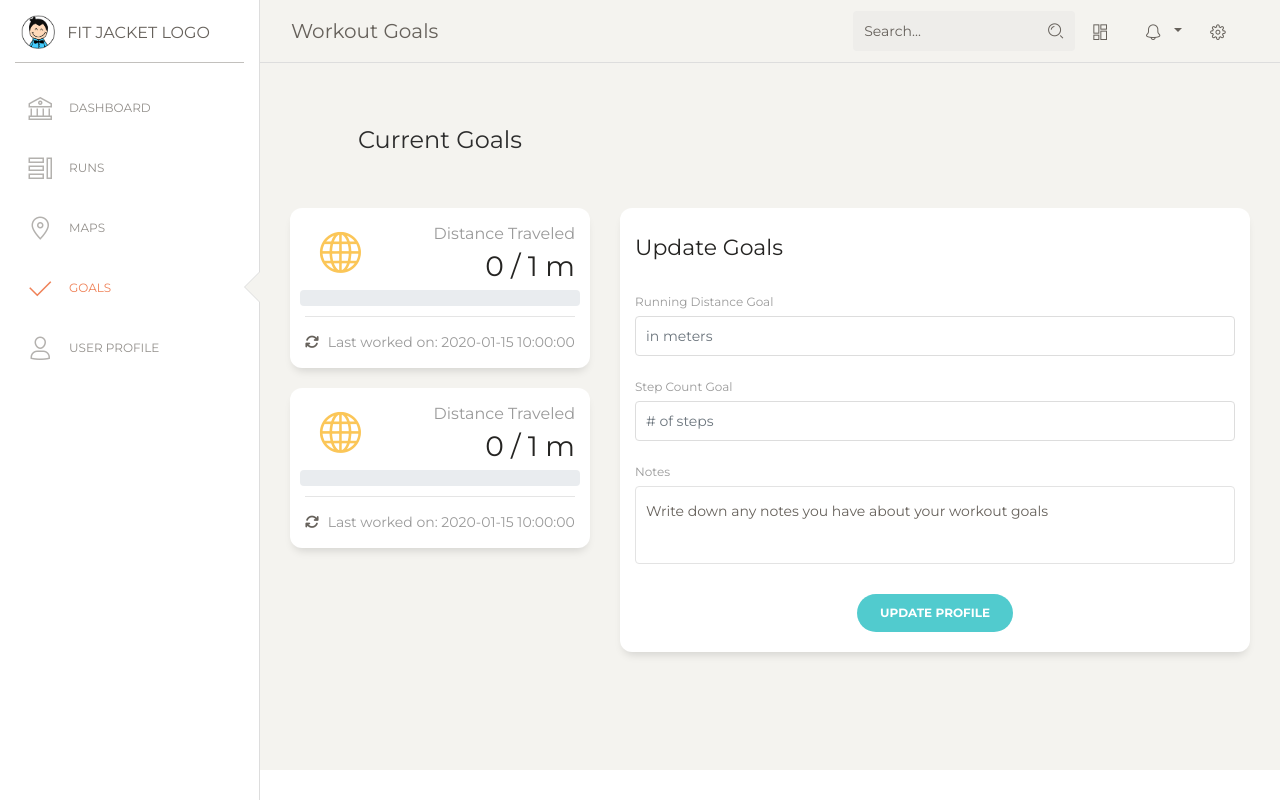
After one commit to Justinyu1618/fitjacket, a Flask app: page /goals in a window 1280 px wide. The commit adds this page. Run offline with Flask 2, Linux system fonts and the light colour scheme; tables that the repository leaves empty hold one stand-in row (values such as "Sample post"); some libraries are stand-ins or nearby versions.

Commit message:
added lotsa shit

```diff
--- a/web/app/__init__.py
+++ b/web/app/__init__.py
@@ -1,7 +1,7 @@
 from flask import Flask
 from flask_sqlalchemy import SQLAlchemy
 
-
+USER_ID = '1'
 application = None
 db = None
 
--- a/web/app/interface/views.py
+++ b/web/app/interface/views.py
@@ -2,8 +2,8 @@ from flask import Blueprint, render_template, request, jsonify, redirect, url_fo
 from app import db
 from flask_sqlalchemy import SQLAlchemy
 import datetime, os
-from app.models import Summary, Heart_Rate, Map
-from app.interface.utils import build_map
+from app.models import Summary, Heart_Rate, Map, Goal
+from app.interface.utils import build_map, get_stats, get_heart_rate_data, get_goal_stats
 
 USER_ID = '1'
 MAP_PATH = os.path.join(os.path.dirname(os.path.dirname(os.path.realpath(__file__))), 'templates/maps/map-%s.html')
@@ -20,7 +20,10 @@ def index():
 
 @interface_bp.route('/dashboard', methods=['GET'])
 def dashboard():
-	return render_template('dashboard.html')
+	stats = get_stats(USER_ID)
+	heart_rate_data = get_heart_rate_data(20)
+	print(f"HRD: {heart_rate_data}")
+	return render_template('dashboard.html', stats=stats, heart_rate_data=heart_rate_data)
 
 @interface_bp.route('/runs', methods=['GET'])
 def run_summaries():
@@ -52,7 +55,20 @@ def maps():
 	print('abouot to render')
 	return render_template('maps.html', urls=urls)
 
+@interface_bp.route('/goals', methods=['GET', 'POST'])
+def goals():
+	print(f"REQ: {request.form}")
+	if request.method == 'POST':
+		result = request.form.copy()
+		result['user_id'] = USER_ID
+		new_goal = Goal()
+		new_goal.populate(result)
+		db.session.add(new_goal)
+		db.session.commit()
 
+	stats = get_goal_stats(USER_ID)
+	print(f"GOAL: {stats}")
+	return render_template('goals.html', stats=stats)
 
 @interface_bp.route('/profile', methods=['GET'])
 def user_profile():
--- a/web/app/static/demo/demo.js
+++ b/web/app/static/demo/demo.js
@@ -14,6 +14,7 @@ demo = {
   },
 
   initDocChart: function() {
+    print($.getJSON('localhost:5000/api/charts-heart-rate?range=20'))
     chartColor = "#FFFFFF";
 
     ctx = document.getElementById('chartHours').getContext("2d");
@@ -21,34 +22,35 @@ demo = {
     myChart = new Chart(ctx, {
       type: 'line',
 
-      data: {
-        labels: ["Jan", "Feb", "Mar", "Apr", "May", "Jun", "Jul", "Aug", "Sep", "Oct"],
-        datasets: [{
-            borderColor: "#6bd098",
-            backgroundColor: "#6bd098",
-            pointRadius: 0,
-            pointHoverRadius: 0,
-            borderWidth: 3,
-            data: [300, 310, 316, 322, 330, 326, 333, 345, 338, 354]
-          },
-          {
-            borderColor: "#f17e5d",
-            backgroundColor: "#f17e5d",
-            pointRadius: 0,
-            pointHoverRadius: 0,
-            borderWidth: 3,
-            data: [320, 340, 365, 360, 370, 385, 390, 384, 408, 420]
-          },
-          {
-            borderColor: "#fcc468",
-            backgroundColor: "#fcc468",
-            pointRadius: 0,
-            pointHoverRadius: 0,
-            borderWidth: 3,
-            data: [370, 394, 415, 409, 425, 445, 460, 450, 478, 484]
-          }
-        ]
-      },
+      data: $.getJSON('localhost:5000/api/charts-heart-rate?range=20'),
+        //labels: ["Jan", "Feb", "Mar", "Apr", "May", "Jun", "Jul", "Aug", "Sep", "Oct"],
+
+      //   datasets: [{
+      //       borderColor: "#6bd098",
+      //       backgroundColor: "#6bd098",
+      //       pointRadius: 0,
+      //       pointHoverRadius: 0,
+      //       borderWidth: 3,
+      //       data: [300, 310, 316, 322, 330, 326, 333, 345, 338, 354]
+      //     },
+      //     {
+      //       borderColor: "#f17e5d",
+      //       backgroundColor: "#f17e5d",
+      //       pointRadius: 0,
+      //       pointHoverRadius: 0,
+      //       borderWidth: 3,
+      //       data: [320, 340, 365, 360, 370, 385, 390, 384, 408, 420]
+      //     },
+      //     {
+      //       borderColor: "#fcc468",
+      //       backgroundColor: "#fcc468",
+      //       pointRadius: 0,
+      //       pointHoverRadius: 0,
+      //       borderWidth: 3,
+      //       data: [370, 394, 415, 409, 425, 445, 460, 450, 478, 484]
+      //     }
+      //   ]
+      // },
       options: {
         legend: {
           display: false
@@ -102,34 +104,35 @@ demo = {
     myChart = new Chart(ctx, {
       type: 'line',
 
-      data: {
-        labels: ["Jan", "Feb", "Mar", "Apr", "May", "Jun", "Jul", "Aug", "Sep", "Oct"],
-        datasets: [{
-            borderColor: "#6bd098",
-            backgroundColor: "#6bd098",
-            pointRadius: 0,
-            pointHoverRadius: 0,
-            borderWidth: 3,
-            data: [300, 310, 316, 322, 330, 326, 333, 345, 338, 354]
-          },
-          {
-            borderColor: "#f17e5d",
-            backgroundColor: "#f17e5d",
-            pointRadius: 0,
-            pointHoverRadius: 0,
-            borderWidth: 3,
-            data: [320, 340, 365, 360, 370, 385, 390, 384, 408, 420]
-          },
-          {
-            borderColor: "#fcc468",
-            backgroundColor: "#fcc468",
-            pointRadius: 0,
-            pointHoverRadius: 0,
-            borderWidth: 3,
-            data: [370, 394, 415, 409, 425, 445, 460, 450, 478, 484]
-          }
-        ]
-      },
+      data: $.getJSON('localhost:5000/api/charts-heart-rate?range=20'),
+      // {
+      //   labels: ["Jan", "Feb", "Mar", "Apr", "May", "Jun", "Jul", "Aug", "Sep", "Oct"],
+      //   datasets: [{
+      //       borderColor: "#6bd098",
+      //       backgroundColor: "#6bd098",
+      //       pointRadius: 0,
+      //       pointHoverRadius: 0,
+      //       borderWidth: 3,
+      //       data: [300, 310, 316, 322, 330, 326, 333, 345, 338, 354]
+      //     },
+      //     {
+      //       borderColor: "#f17e5d",
+      //       backgroundColor: "#f17e5d",
+      //       pointRadius: 0,
+      //       pointHoverRadius: 0,
+      //       borderWidth: 3,
+      //       data: [320, 340, 365, 360, 370, 385, 390, 384, 408, 420]
+      //     },
+      //     {
+      //       borderColor: "#fcc468",
+      //       backgroundColor: "#fcc468",
+      //       pointRadius: 0,
+      //       pointHoverRadius: 0,
+      //       borderWidth: 3,
+      //       data: [370, 394, 415, 409, 425, 445, 460, 450, 478, 484]
+      //     }
+      //   ]
+      // },
       options: {
         legend: {
           display: false
@@ -284,6 +287,68 @@ demo = {
     });
   },
 
+  initHeartRateChart: function(heart_rate_data) {
+    chartColor = "#FFFFFF";
+    heart_rate_data = JSON.parse(heart_rate_data)
+    console.log(heart_rate_data);
+    ctx = document.getElementById('chartHours').getContext("2d");
+
+    var hr_data = [];
+    for(i=0; i < heart_rate_data.length; i++){
+      hr_data.push({
+        x: new Date(heart_rate_data[i].x),
+        y: heart_rate_data[i].y
+      })
+    }
+    console.log(hr_data);
+    myChart = new Chart(ctx, {
+      type: 'line',
+
+      data: {
+        datasets: [{
+          label: "Heart Rate",
+          borderColor: "#f17e5d",
+          backgroundColor: "#f17e5d",
+          pointRadius: 3,
+          pointHoverRadius: 3,
+          borderWidth: 3,
+          fill: false,
+          data: hr_data,
+        }]
+      },
+      options: {
+        responsive: true,
+
+        scales: {
+          xAxes: [{
+            type: 'time',
+            time: {
+              stepSize: 3
+            },
+            display: true,
+            scaleLabel: {
+              display: true,
+              labelString: 'Date'
+            },
+            ticks: {
+              major: {
+                fontStyle: 'bold',
+                fontColor: '#FF0000'
+              }
+            }
+          }],
+          yAxes: [{
+            display: true,
+            scaleLabel: {
+              display: true,
+              labelString: 'value'
+            }
+
+          }]
+        }
+      }
+    });
+  },
   initGoogleMaps: function() {
     var myLatlng = new google.maps.LatLng(40.748817, -73.985428);
     var mapOptions = {
--- a/web/app/templates/base.html
+++ b/web/app/templates/base.html
@@ -78,6 +78,12 @@
               <p>Notifications</p>
             </a>
           </li> -->
+          {% block sidenav_goals %}<li>{% endblock %}
+            <a href="goals">
+              <i class="nc-icon nc-check-2"></i>
+              <p>Goals</p>
+            </a>
+          </li>
           {% block sidenav_profile %}<li>{% endblock %}
             <a href="profile">
               <i class="nc-icon nc-single-02"></i>
@@ -378,6 +384,7 @@
     </div>
   </div>
   <!--   Core JS Files   -->
+  <script src="https://momentjs.com/downloads/moment.js"></script>
   <script src="../static/js/core/jquery.min.js"></script>
   <script src="../static/js/core/popper.min.js"></script>
   <script src="../static/js/core/bootstrap.min.js"></script>
@@ -392,12 +399,15 @@
   <script src="../static/js/paper-dashboard.min.js?v=2.0.0" type="text/javascript"></script>
   <!-- Paper Dashboard DEMO methods, don't include it in your project! -->
   <script src="../static/demo/demo.js"></script>
-  <script>
+
+  {% block scripts %}
+  {% endblock %}
+  <!-- <script>
     $(document).ready(function() {
       // Javascript method's body can be found in static/static-for-demo/js/demo.js
       demo.initChartsPages();
     });
-  </script>
+  </script> -->
 </body>
 
 </html>
--- /dev/null
+++ b/web/app/templates/goals.html
@@ -0,0 +1,113 @@
+{% extends 'base.html' %}
+
+{% block title %}Workout Goals{% endblock %}
+
+{% block main_header %}Workout Goals{% endblock %}
+
+{% block sidenav_goals %}<li class="active ">{% endblock %}
+
+{% block content %}
+<div class="row">
+  <div class="col-lg-4 col-md-6 col-sm-6" style="text-align: center;">
+    <div class="header">
+        <h4 class="card-title">Current Goals</h4>
+    </div>
+  </div>
+</div>
+<div class="row">
+  <div class="col-lg-4 col-md-6 col-sm-6">
+
+    <div class="card card-stats">
+      <div class="card-body ">
+        <div class="row">
+          <div class="col-5 col-md-4">
+            <div class="icon-big text-center icon-warning">
+              <i class="nc-icon nc-globe text-warning"></i>
+            </div>
+          </div>
+          <div class="col-7 col-md-8">
+            <div class="numbers">
+              <p class="card-category">Distance Traveled</p>
+              <p class="card-title">{{stats['steps_current']}} / {{stats['steps_goal']}} m</p>
+            </div>
+          </div>
+        </div>
+      </div>
+      <div class="progress" style="margin-left: 10px;margin-right: 10px">
+        <div class="progress-bar bg-success" role="progressbar" style="width: {{stats['steps_current']/stats['steps_goal']*100}}%;" aria-valuenow="25" aria-valuemin="0" aria-valuemax="100"></div>
+      </div>
+      <div class="card-footer ">
+        <hr>
+        <div class="stats">
+          <i class="fa fa-refresh"></i> Last worked on: {{stats['steps_last']}}
+        </div>
+      </div>
+    </div>
+    <div class="card card-stats">
+      <div class="card-body ">
+        <div class="row">
+          <div class="col-5 col-md-4">
+            <div class="icon-big text-center icon-warning">
+              <i class="nc-icon nc-globe text-warning"></i>
+            </div>
+          </div>
+          <div class="col-7 col-md-8">
+            <div class="numbers">
+              <p class="card-category">Distance Traveled</p>
+              <p class="card-title">{{stats['distance_current']}} / {{stats['distance_goal']}} m</p>
+            </div>
+          </div>
+        </div>
+      </div>
+      <div class="progress" style="margin-left: 10px;margin-right: 10px">
+        <div class="progress-bar bg-success" role="progressbar" style="width: {{stats['distance_current']/stats['distance_goal']*100}}%;" aria-valuenow="25" aria-valuemin="0" aria-valuemax="100"></div>
+      </div>
+      <div class="card-footer ">
+        <hr>
+        <div class="stats">
+          <i class="fa fa-refresh"></i> Last worked on: {{stats['distance_last']}}
+        </div>
+      </div>
+    </div>
+  </div>
+  <div class="col-lg-8 col-md-6 col-sm-6">
+    <div class="card card-user">
+      <div class="card-header">
+        <h5 class="card-title">Update Goals</h5>
+      </div>
+      <div class="card-body">
+        <form action="http://localhost:5000/goals" method="POST">
+          <div class="row">
+            <div class="col-md-12">
+              <div class="form-group">
+                <label>Running Distance Goal</label>
+                <input type="text" name="distance" class="form-control" placeholder="in meters">
+              </div>
+            </div>
+            <div class="col-md-12">
+              <div class="form-group">
+                <label>Step Count Goal</label>
+                <input type="text" name="steps" class="form-control" placeholder="# of steps">
+              </div>
+            </div>
+          </div>
+          <div class="row">
+            <div class="col-md-12">
+              <div class="form-group">
+                <label>Notes</label>
+                <textarea class="form-control textarea">Write down any notes you have about your workout goals</textarea>
+              </div>
+            </div>
+          </div>
+          <div class="row">
+            <div class="update ml-auto mr-auto">
+              <button type="submit" class="btn btn-primary btn-round">Update Profile</button>
+            </div>
+          </div>
+        </form>
+      </div>
+    </div>
+  </div>
+</div>
+
+{% endblock %}
```
Also changed, not shown: web/app/api/views.py (+16 -0 lines), web/app/interface/utils.py (+41 -0 lines), web/app/models.py (+10 -4 lines), web/app/templates/dashboard.html (+15 -9 lines).
